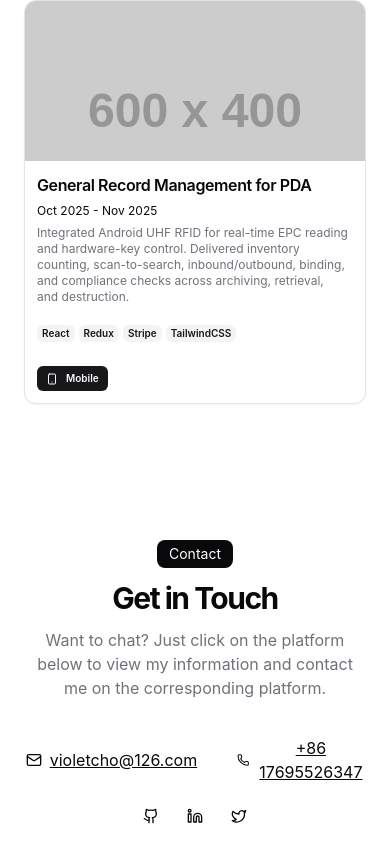
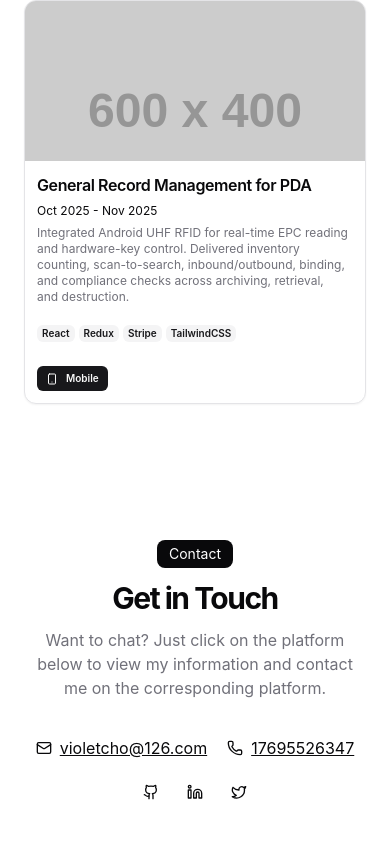
Before and after one commit to Violetory/resume, a React (Vite) app: page / in a window 390 px wide. Shown: the part 1845-2707 px from the top of the page. Built offline with nearby package versions, Linux system fonts and the light colour scheme.

Commit message:
perf: 优化Contact布局

```diff
--- a/src/App.tsx
+++ b/src/App.tsx
@@ -261,7 +261,7 @@ function App() {
                 information and contact me on the corresponding platform.
               </p>
 
-              <div className="flex items-center justify-center gap-10 w-full pt-6">
+              <div className="flex items-center justify-center gap-5 md:gap-10 w-full pt-6">
                 {/* 邮箱 */}
                 <div className="flex items-center gap-2">
                   <Mail className="size-4" />
--- a/src/data/resume.tsx
+++ b/src/data/resume.tsx
@@ -141,7 +141,7 @@ export const RESUME_DATA = {
   ],
   contact: {
     email: 'violetcho@126.com',
-    tel: '+86 17695526347',
+    tel: '17695526347',
     social: {
       GitHub: {
         name: 'GitHub',
```
Also changed, not shown: 1 other file (tests, documents, lock files or other folders).
